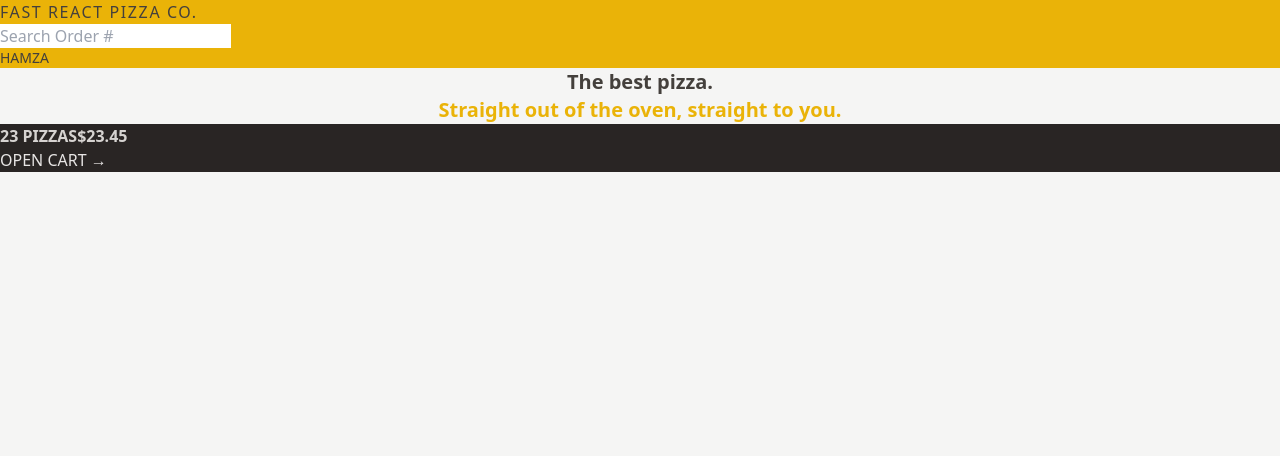
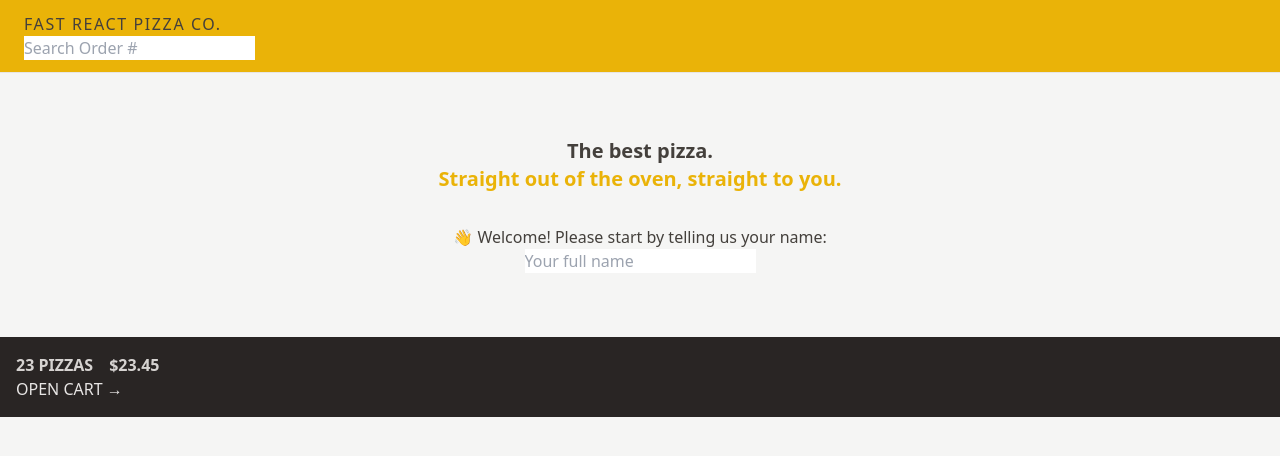
Before and after one commit to HamzaHamani/PizzaPortal., a React (Vite) app: page / in a window 1280 px wide. Shown: the top 456 px of the page. Built offline with nearby package versions, Linux system fonts and the light colour scheme.

Commit message:
more styling

```diff
--- a/src/features/cart/CartOverview.jsx
+++ b/src/features/cart/CartOverview.jsx
@@ -2,8 +2,8 @@
 
 function CartOverview() {
   return (
-    <div className="bg-stone-800 uppercase text-stone-200">
-      <p className="font-semibold text-stone-300">
+    <div className="bg-stone-800 p-4 uppercase text-stone-200">
+      <p className="space-x-4 font-semibold text-stone-300">
         <span>23 pizzas</span>
         <span>$23.45</span>
       </p>
--- a/src/features/user/UserName.jsx
+++ b/src/features/user/UserName.jsx
@@ -1,5 +1,5 @@
 function UserName() {
-  return <p className="font-semibolds text-sm"> Hamza</p>;
+  return <p className="font-semibolds hidden text-sm"> Hamza</p>;
 }
 
 export default UserName;
--- a/src/ui/Header.jsx
+++ b/src/ui/Header.jsx
@@ -4,7 +4,7 @@
 
 function Header() {
   return (
-    <header className="bg-yellow-500 uppercase">
+    <header className="border-b border-stone-200 bg-yellow-500 px-4 py-3 uppercase sm:px-6">
       <Link to="/" className="tracking-widest">
         Fast React Pizza Co.
       </Link>
--- a/src/ui/Home.jsx
+++ b/src/ui/Home.jsx
@@ -1,13 +1,15 @@
+import CreateUser from "../features/user/CreateUser";
 function Home() {
   return (
-    <div className="text-center  text-xl font-semibold ">
-      <h1>
+    <div className="my-10 text-center sm:my-16">
+      <h1 className="mb-8  text-xl font-semibold">
         The best pizza.
         <br />
         <span className="text-yellow-500">
           Straight out of the oven, straight to you.
         </span>
       </h1>
+      <CreateUser />
     </div>
   );
 }
```
